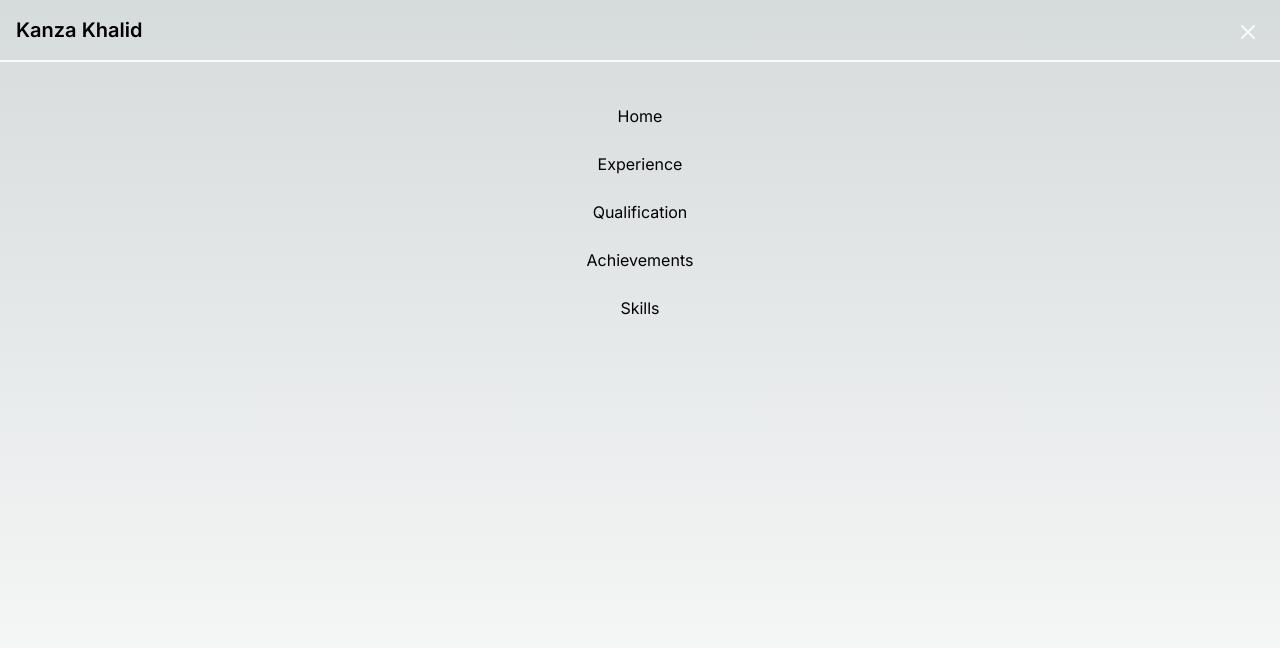
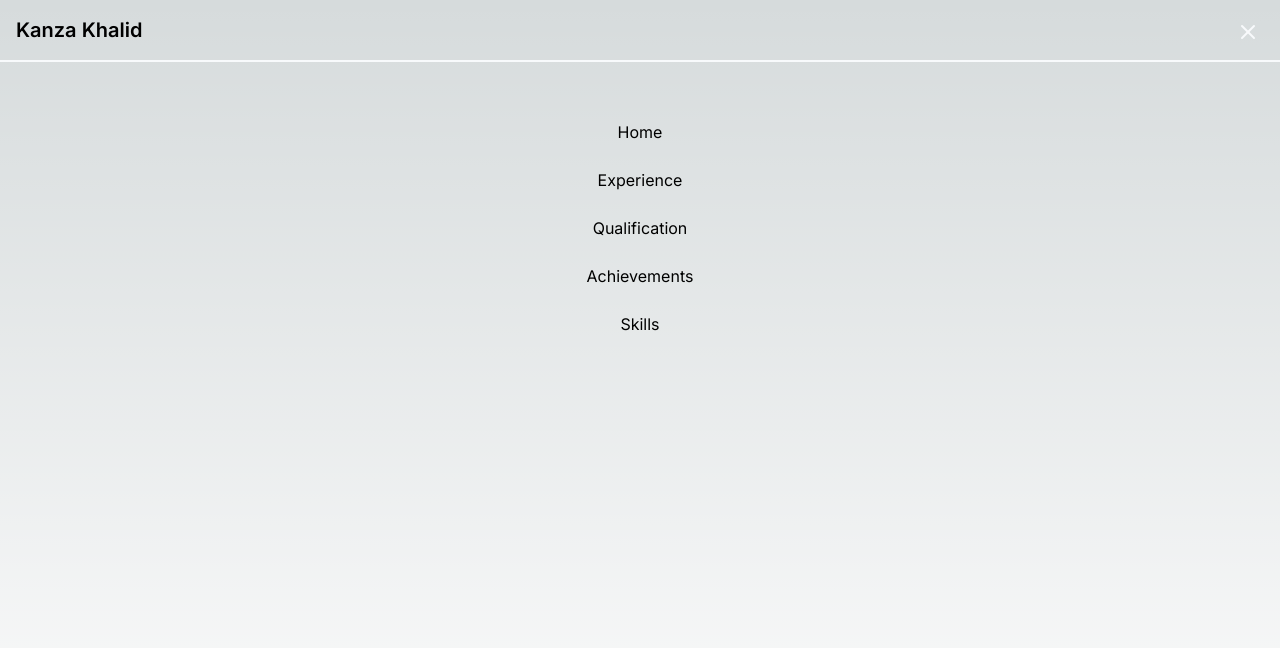
Before and after one commit to Aayman-star/portfolio-template-v1, a Next.js app: page / in a window 1280 px wide. Both pictures are taken after a click on the icon 1252 px from the left and 30 px from the top of the page. Shown: the top 648 px of the page. Built offline with nearby package versions, Linux system fonts and the light colour scheme.

Commit message:
increased top margin for the menu items

```diff
--- a/src/components/Header.tsx
+++ b/src/components/Header.tsx
@@ -37,7 +37,7 @@ const Header = () => {
                 onClick={() => setNavBar(!navBar)}
                 className="text-slate-50 text-2xl font-bold absolute top-5 right-5"
               />
-              <ul className="h-screen  p-2 flex flex-col items-center space-y-6  mt-24">
+              <ul className="h-screen  p-2 flex flex-col items-center space-y-6  mt-28">
                 {navLinks.map((link, index) => (
                   <li key={index} className="hover:scale-105 hover:underline">
                     {link}
```
